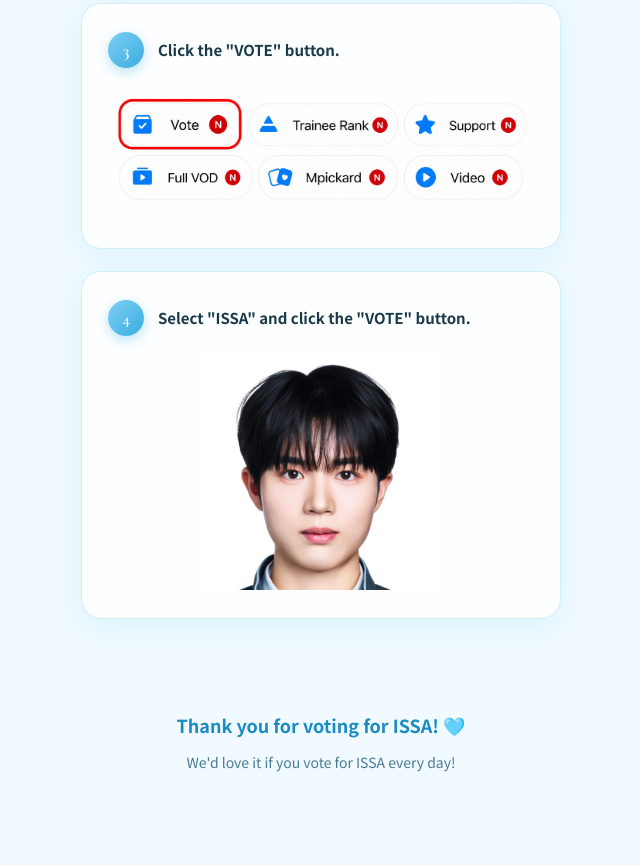
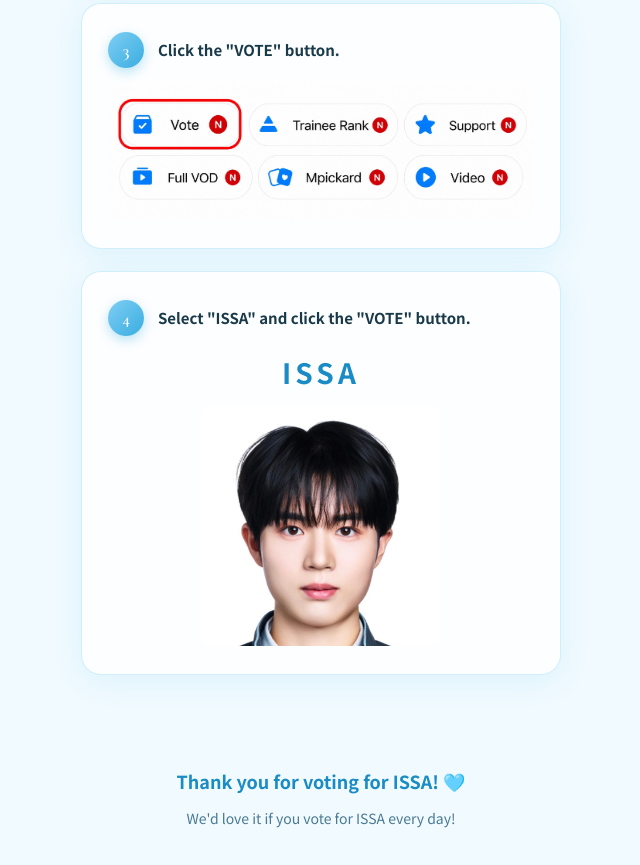
Before and after one commit to rtmtyfhshkj/voteforissa2, a plain HTML site: page index.html in a window 1280 px wide. Shown: the part 1173-2038 px from the top of the page, without its empty margins (319-959 px from the left). Before the commit the page ends 1996 px from the top, so only its background shows below. Drawn offline with nearby package versions, Linux system fonts and the light colour scheme.

Commit message:
Update index.html

```diff
--- a/index.html
+++ b/index.html
@@ -355,6 +355,7 @@
         <div class="step-num">4</div>
         <div class="step-title">Select "ISSA" and click the "VOTE" button.</div>
       </div>
+      <p style="text-align:center; font-size:28px; font-weight:700; color:var(--sky-deeper); letter-spacing:0.15em; margin-top:16px;">ISSA</p>
       <img src="issa.jpeg" class="step-img" alt="Select ISSA" style="width:60%; max-width:240px; margin:14px auto 0; border-radius:10px; display:block;">
     </div>
   </div>
@@ -411,6 +412,7 @@
         <div class="step-num">4</div>
         <div class="step-title">选择 "ISSA"，然后点击 "VOTE" 按钮完成投票。</div>
       </div>
+      <p style="text-align:center; font-size:28px; font-weight:700; color:var(--sky-deeper); letter-spacing:0.15em; margin-top:16px;">ISSA</p>
       <img src="issa.jpeg" class="step-img" alt="Select ISSA" style="width:60%; max-width:240px; margin:14px auto 0; border-radius:10px; display:block;">
     </div>
   </div>
@@ -467,6 +469,7 @@
         <div class="step-num">4</div>
         <div class="step-title">"ISSA"를 선택하고 "VOTE" 버튼을 클릭해 투표를 완료해 주세요.</div>
       </div>
+      <p style="text-align:center; font-size:28px; font-weight:700; color:var(--sky-deeper); letter-spacing:0.15em; margin-top:16px;">ISSA</p>
       <img src="issa.jpeg" class="step-img" alt="Select ISSA" style="width:60%; max-width:240px; margin:14px auto 0; border-radius:10px; display:block;">
     </div>
   </div>
```
